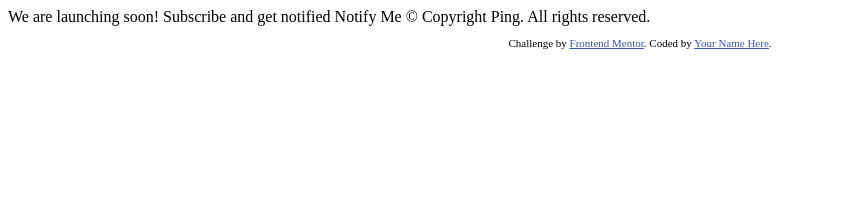
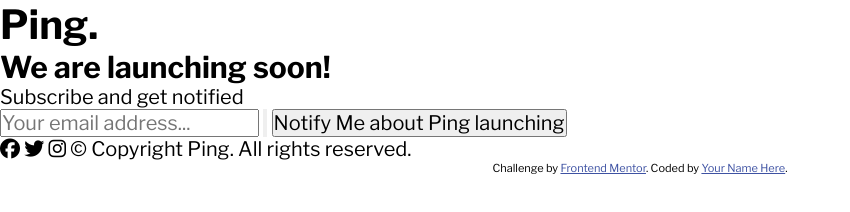
Before and after one commit to rafaelgonzales612/ping-coming-soon-page, a plain HTML site: page index.html in a window 1280 px wide. Shown: the whole page, without its empty margins (0-850 px from the left). Drawn offline with nearby package versions, Linux system fonts and the light colour scheme.

Commit message:
added code

```diff
--- /dev/null
+++ b/index.css
@@ -0,0 +1,52 @@
+/* === CSS RESET === */
+*,
+*::after,
+*::before {
+  margin: 0;
+  padding: 0;
+  box-sizing: border-box;
+}
+
+html {
+  font-size: 62.5%;
+}
+
+body {
+  font-size: 2rem;
+  font-family: "Libre Franklin", sans-serif;
+}
+
+img,
+svg {
+  display: block;
+  width: 100%;
+}
+
+input,
+button,
+select,
+textarea {
+  font: inherit;
+}
+
+/* === VARIABLES === */
+:root {
+  /* COLORS */
+  --color-blue: hsl(223, 87%, 63%);
+  --color-paleblue: hsl(223, 100%, 88%);
+  --color-lightred: hsl(354, 100%, 66%);
+  --color-gray: hsl(0, 0%, 59%);
+  --color-verydarkblue: hsl(209, 33%, 12%);
+  /* FONTS */
+  --fw-thin: 300;
+  --fw-regular: 600;
+  --fw-bold: 700;
+}
+
+.attribution {
+  font-size: 1.1rem;
+  text-align: center;
+}
+.attribution a {
+  color: hsl(228, 45%, 44%);
+}
--- a/index.html
+++ b/index.html
@@ -1,33 +1,61 @@
 <!DOCTYPE html>
 <html lang="en">
   <head>
-  <meta charset="UTF-8">
-  <meta name="viewport" content="width=device-width, initial-scale=1.0"> <!-- displays site properly based on user's device -->
+    <meta charset="UTF-8" />
+    <meta name="viewport" content="width=device-width, initial-scale=1.0" />
+    <link
+      rel="icon"
+      type="image/png"
+      sizes="32x32"
+      href="./images/favicon-32x32.png"
+    />
+    <title>Frontend Mentor | Ping coming soon page</title>
+    <link rel="preconnect" href="https://fonts.googleapis.com" />
+    <link rel="preconnect" href="https://fonts.gstatic.com" crossorigin />
+    <link
+      href="https://fonts.googleapis.com/css2?family=Libre+Franklin:ital,wght@0,100..900;1,100..900&display=swap"
+      rel="stylesheet"
+    />
+    <link rel="stylesheet" href="index.css" />
+    <script
+      src="https://kit.fontawesome.com/a43c7d5115.js"
+      crossorigin="anonymous"
+    ></script>
+  </head>
 
-  <link rel="icon" type="image/png" sizes="32x32" href="./images/favicon-32x32.png">
-
-  <title>Frontend Mentor | Ping coming soon page</title>
-
-  <!-- Feel free to remove these styles or customise in your own stylesheet 👍 -->
-  <style>
-    .attribution { font-size: 11px; text-align: center; }
-    .attribution a { color: hsl(228, 45%, 44%); }
-  </style>
-</head>
   <body>
-
-  We are launching soon!
-
-  Subscribe and get notified
-
-  Notify Me
-
+    <main>
+      <h1 class="title">Ping.</h1>
+      <h2 class="subtitle">
+        <span class="fw-regular">We are launching</span> soon!
+      </h2>
+      <p>Subscribe and get notified</p>
+      <form action="" class="notify-form">
+        <label for="notify-input"></label>
+        <input
+          name="notify-input"
+          class="notify-input"
+          type="email"
+          placeholder="Your email address..."
+          required
+        />
+        <input type="button" />
+        <button type="button" class="notify-button" id="notify-button">
+          Notify Me<span visually-hidden> about Ping launching</span>
+        </button>
+      </form>
+      <i class="fa-brands fa-facebook"></i>
+      <i class="fa-brands fa-twitter"></i>
+      <i class="fa-brands fa-instagram"></i>
       &copy; Copyright Ping. All rights reserved.
+    </main>
 
     <footer>
       <p class="attribution">
-      Challenge by <a href="https://www.frontendmentor.io?ref=challenge" target="_blank">Frontend Mentor</a>.
-      Coded by <a href="#">Your Name Here</a>.
+        Challenge by
+        <a href="https://www.frontendmentor.io?ref=challenge" target="_blank"
+          >Frontend Mentor</a
+        >. Coded by <a href="#">Your Name Here</a>.
       </p>
     </footer>
   </body>
```
Also changed, not shown: 1 other file. Lines whose indentation alone changed are shown as unchanged.
